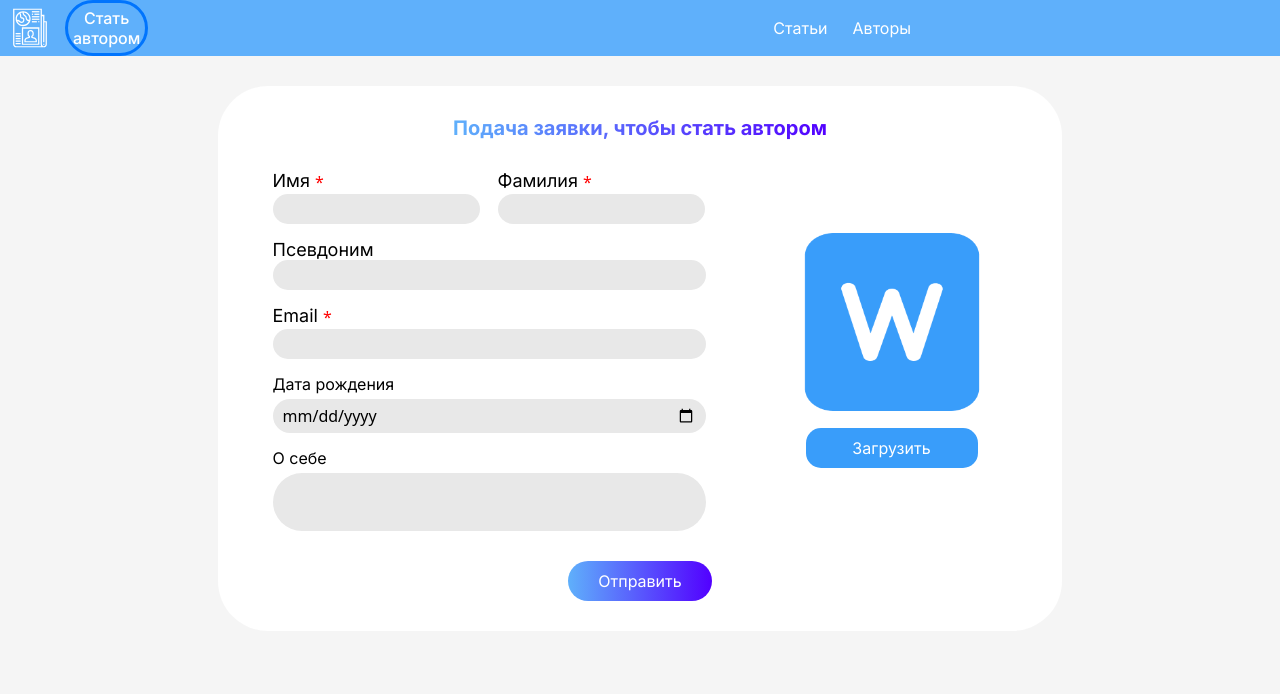
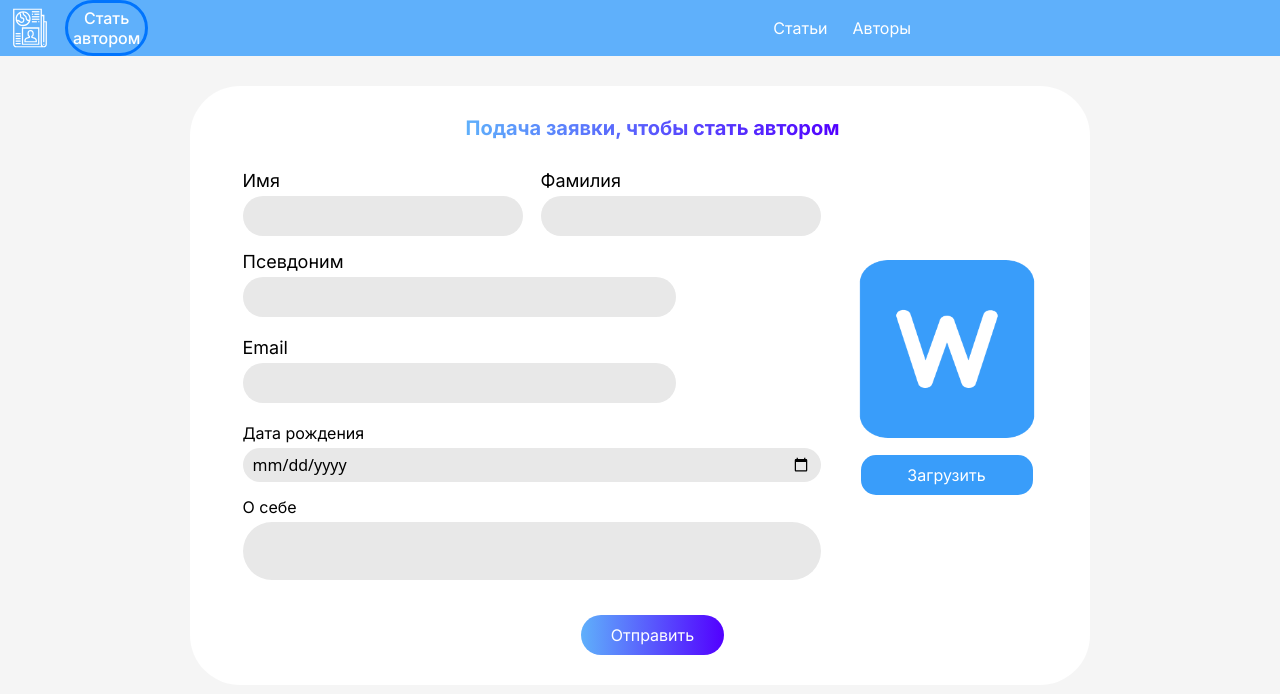
Before and after one commit to RomanLeshchishin/Articles-fullstack, a React (Vite) app in the folder articles-frontend/: page /create-application in a window 1280 px wide. Shown: the top 694 px of the page. Built offline with nearby package versions, Linux system fonts and the light colour scheme.

Commit message:
Frontend, validation

```diff
--- a/articles-frontend/package.json
+++ b/articles-frontend/package.json
@@ -21,6 +21,7 @@
     "react-bootstrap": "^2.10.1",
     "react-bootstrap-icons": "^1.11.3",
     "react-dom": "^18.2.0",
+    "react-hook-form": "^7.51.5",
     "react-redux": "^9.1.0",
     "react-router-dom": "^6.22.1",
     "sass": "^1.71.1",
--- a/articles-frontend/src/components/Application/Application.module.scss
+++ b/articles-frontend/src/components/Application/Application.module.scss
@@ -9,8 +9,8 @@
   gap: 30px;
   border-radius: 50px;
   background: white;
-  width: 844px;
-  padding: 30px 50px 30px 50px;
+  width: 900px;
+  padding: 30px 25px 30px 50px;
 
   .title {
     @extend .textBlueGradient;
@@ -21,7 +21,7 @@
   .inpForm {
     display: flex;
     flex-direction: row;
-    gap: 70px;
+    gap: 10px;
 
     .infoForm {
       display: flex;
@@ -32,6 +32,24 @@
         display: flex;
         flex-direction: row;
         gap: 18px;
+
+        .customInpSmall {
+          @extend .customInput;
+          width: 280px;
+          height: 40px;
+        }
+      }
+
+      .inpBlock {
+        display: flex;
+        flex-direction: column;
+        gap: 5px;
+      }
+
+      .customInp {
+        @extend .customInput;
+        width: 433px;
+        height: 40px;
       }
 
       .dateForm {
--- a/articles-frontend/src/components/Application/Application.tsx
+++ b/articles-frontend/src/components/Application/Application.tsx
@@ -1,28 +1,36 @@
 import styles from "./Application.module.scss";
-import CustomInput from "../UI/CustomInput/CustomInput.tsx";
-import {inputHeight, inputWidth} from "../../const.ts";
 import {useState} from "react";
-import {decodeToken} from "../../utils/decodeToken.ts";
 import fileIcon from "../../assets/file-word-fill.png";
 import axios from "axios";
+import {useForm} from "react-hook-form";
 
 const Application = () => {
-	const [name, setName] = useState<string>(
-		localStorage.getItem('token')
-			? decodeToken(localStorage.getItem('token') || '').name
-			: ''
-	)
-	const [surname, setSurname] = useState<string>('')
-	const [nickName, setNickName] = useState<string>('')
-	const [email, setEmail] = useState<string>(
-		localStorage.getItem('token')
-		? decodeToken(localStorage.getItem('token') || '').email
-		: ''
-	)
-	const [date, setDate] = useState<string>('')
-	const [about, setAbout] = useState<string>('')
 	const [filename, setFileName] = useState<string>('')
 	const [selectedFile, setSelectedFile] = useState(null)
+
+	interface appFormData {
+		name: string;
+		surname: string;
+		nickname: string;
+		email: string;
+		date: string;
+		about: string;
+	}
+
+	const initialValuesForm : appFormData = {
+		name: '',
+		surname: '',
+		nickname: '',
+		email: '',
+		date: '',
+		about: ''
+	}
+
+	const {
+		register,
+		handleSubmit,
+		formState: { errors }
+	} = useForm<appFormData>({ defaultValues: initialValuesForm });
 
 	const onChangeUploadFile = (event) => {
 		if (event.target.files.length !== 0) {
@@ -42,6 +50,19 @@ const Application = () => {
 
 		const res = await axios.post('http://localhost:5000/file', formData)
 		console.log(res.data)
+		return res.data[0]
+	}
+
+	const onSubmit = async (data) => {
+		const file = await sendForm()
+		const appData = {
+			...data,
+			userId: 30,
+			fileId: file.id
+		}
+		console.log(appData)
+		const res = await axios.post('http://localhost:5000/application', appData)
+		console.log(res.status)
 	}
 
 	return (
@@ -50,53 +71,87 @@ const Application = () => {
 			<div className={styles.inpForm}>
 				<div className={styles.infoForm}>
 					<div className={styles.rowInp}>
-						<CustomInput
-							inpWidth={inputWidth.sw}
-							inpHeight={inputHeight.mw}
-							label={'Имя'}
-							inputData={name}
-							setInputData={setName}
-							required={true}
+						<div className={styles.inpBlock}>
+							<div className={styles.textBasic} style={{fontSize: "18px"}}>Имя</div>
+							<input
+								className={styles.customInpSmall}
+								{...register('name', {
+									required: {
+										value: true,
+										message: 'Обязательное поле'
+									}
+								})}
+							/>
+						</div>
+						<div className={styles.inpBlock}>
+							<div className={styles.textBasic} style={{fontSize: "18px"}}>Фамилия</div>
+							<input
+								className={styles.customInpSmall}
+								{...register('surname', {
+									required: {
+										value: true,
+										message: 'Обязательное поле'
+									}
+								})}
+							/>
+						</div>
+					</div>
+					<div className={styles.inpBlock}>
+						<div className={styles.textBasic} style={{fontSize: "18px"}}>Псевдоним</div>
+						<input
+							className={styles.customInp}
+							{...register('nickname', {
+								required: false,
+								maxLength: {
+									value: 20,
+									message: 'Никнейм должен быть не больше 20 символов'
+								},
+								pattern: /^[A-Za-z]+$/i
+							})}
 						/>
-						<CustomInput
-							inpWidth={inputWidth.sw}
-							inpHeight={inputHeight.mw}
-							label={'Фамилия'}
-							inputData={surname}
-							setInputData={setSurname}
-							required={true}
+						<div style={{fontSize: "12px", color: "red"}}>{errors.nickname?.message}</div>
+					</div>
+					<div className={styles.inpBlock}>
+						<div className={styles.textBasic} style={{fontSize: "18px"}}>Email</div>
+						<input
+							className={styles.customInp}
+							{...register('email', {
+								required: true,
+								pattern: {
+									value: /^[A-Z0-9._%+-]+@[A-Z0-9.-]+\.[A-Z]{2,4}$/i,
+									message: "Неправильный email адрес"
+								}
+							})}
 						/>
+						<div style={{fontSize: "12px", color: "red"}}>{errors.email?.message}</div>
 					</div>
-					<CustomInput
-							inpWidth={inputWidth.lw}
-							inpHeight={inputHeight.mw}
-							label={'Псевдоним'}
-							inputData={nickName}
-							setInputData={setNickName}
-							required={false}
-					/>
-					<CustomInput
-							inpWidth={inputWidth.lw}
-							inpHeight={inputHeight.mw}
-							label={'Email'}
-							inputData={email}
-							setInputData={setEmail}
-							required={true}
-					/>
 					<div className={styles.dateForm}>
 						<div className={styles.labelDate}>Дата рождения</div>
 						<input
 							type={"date"}
 							className={styles.inpDate}
-							value={date}
-							onChange={(event) => setDate(event.target.value)}/>
+							{...register('date', {
+								required: true
+							})}
+						/>
 					</div>
 					<div className={styles.dateForm}>
 						<div className={styles.labelDate}>О себе</div>
 						<textarea
 							className={styles.inpDate}
-							value={about}
-							onChange={(event) => setAbout(event.target.value)}/>
+							{...register('about', {
+								required: false,
+								minLength: {
+									value: 30,
+									message: 'Описание должно быть больше 30 символов'
+								},
+								maxLength: {
+									value: 200,
+									message: 'Описание не должно превышать 200 символов'
+								}
+							})}
+						/>
+						<div style={{fontSize: "12px", color: "red"}}>{errors.about?.message}</div>
 					</div>
 				</div>
 				<div className={styles.uploadForm}>
@@ -114,7 +169,7 @@ const Application = () => {
 					</label>
 				</div>
 			</div>
-			<button className={styles.btnSend} onClick={sendForm}>Отправить</button>
+			<button className={styles.btnSend} onClick={handleSubmit(onSubmit)}>Отправить</button>
 		</div>
 	);
 };
--- a/articles-frontend/src/components/Auth/AuthComponents.module.scss
+++ b/articles-frontend/src/components/Auth/AuthComponents.module.scss
@@ -20,9 +20,9 @@
 
   .formLogin {
     @extend .form;
-    gap: 20px;
+    gap: 40px;
     width: 385px;
-    height: 327px;
+    height: 347px;
 
     .formInput {
       gap: 28px;
--- a/articles-frontend/src/components/Auth/Login.tsx
+++ b/articles-frontend/src/components/Auth/Login.tsx
@@ -1,17 +1,17 @@
 import styles from "./AuthComponents.module.scss";
-import ShowHidePassword from "./ShowHidePassword.tsx";
 import { useNavigate } from "react-router-dom";
-import {useState} from "react";
 import {AuthData} from "../../models/AuthResponse.ts";
 import {useAppDispatch} from "../../hooks/redux.ts";
 import {loginUser} from "../../store/actions/authActions.ts";
+import {useForm} from "react-hook-form";
 
 const Login = () => {
 	const navigate = useNavigate()
-	const [userData, setUserData] = useState<AuthData>({
-		email: '',
-		password: ''
-	})
+	const {
+		register,
+		handleSubmit,
+		formState: { errors }
+	} = useForm<{email: string, password: string}>();
 	const dispatch = useAppDispatch()
 	const login = async (inputData: AuthData) => {
 		await dispatch(loginUser(inputData))
@@ -23,21 +23,36 @@ const Login = () => {
             <div className={styles.formLogin}>
                 <div className={styles.label}>Войдите в аккаунт</div>
                 <div className={styles.formInput}>
+									<div style={{display: "flex", flexDirection: "column", gap: "2px"}}>
                     <input
 												className={styles.customInput}
 												placeholder={'Email'}
-						value={userData.email}
-						onChange={
-						(event) => setUserData({...userData, email: event.target.value})
+												{...register("email", {
+													required: true,
+													pattern: {
+														value: /^[A-Z0-9._%+-]+@[A-Z0-9.-]+\.[A-Z]{2,4}$/i,
+														message: "Неправильный email адрес"
 													}
+												})}
 										/>
-                    <ShowHidePassword
-						textPlaceholder={'Пароль'}
-						inputData={userData}
-						setInputData={setUserData}
+										<div style={{fontSize: "12px", color: "red"}}>{errors.email?.message}</div>
+									</div>
+									<div style={{display: "flex", flexDirection: "column", gap: "2px"}}>
+										<input
+											className={styles.customInput}
+											placeholder={'Пароль'}
+											{...register("password", {
+												required: true,
+												minLength: {
+													value: 5,
+													message: 'Пароль должно быть больше 4 символов'
+												}
+											})}
 										/>
+										<div style={{fontSize: "12px", color: "red"}}>{errors.password?.message}</div>
 									</div>
-                <button className={styles.customButtonLogin} onClick={() => login(userData)}>Войти</button>
+                </div>
+                <button className={styles.customButtonLogin} onClick={handleSubmit(login)}>Войти</button>
                 <div className={styles.account}>
                     <div className={styles.accountText}>Ещё нет аккаунта?</div>
                     <button className={styles.accountLink} onClick={() => navigate('/registration')}>Зарегистрироваться</button>
--- a/articles-frontend/src/components/UI/CustomInput/CustomInput.tsx
+++ b/articles-frontend/src/components/UI/CustomInput/CustomInput.tsx
@@ -1,5 +1,4 @@
 import styles from "../../../styles/_customInput.module.scss"
-import {Dispatch, SetStateAction} from "react";
 import {inputHeight, inputWidth} from "../../../const.ts";
 
 interface CustomInputProps {
@@ -7,9 +6,9 @@ interface CustomInputProps {
 	inpHeight: inputHeight;
 	label?: string;
 	textPlaceholder?: string;
-	inputData: string;
-	setInputData: Dispatch<SetStateAction<string>>;
 	required: boolean;
+	register: any;
+	id: string;
 }
 
 const CustomInput = (
@@ -19,8 +18,8 @@ const CustomInput = (
 		textPlaceholder,
 		label,
 		required,
-		inputData,
-		setInputData
+		register,
+		id
 	} : CustomInputProps) => {
 	return (
 		<div>
@@ -32,10 +31,8 @@ const CustomInput = (
 				style={{width: inpWidth, height: inpHeight}}
 				className={styles.customInput}
 				placeholder={textPlaceholder}
-				value={inputData}
-				onChange={(event) =>
-					setInputData(event.target.value)
-				}
+				ref={register}
+				id={id}
 			>
 			</input>
 		</div>
```
Also changed, not shown: articles-frontend/src/components/Auth/Registration.tsx (+39 -18 lines), 1 other file (tests, documents, lock files or other folders). Lines whose indentation alone changed are shown as unchanged.
